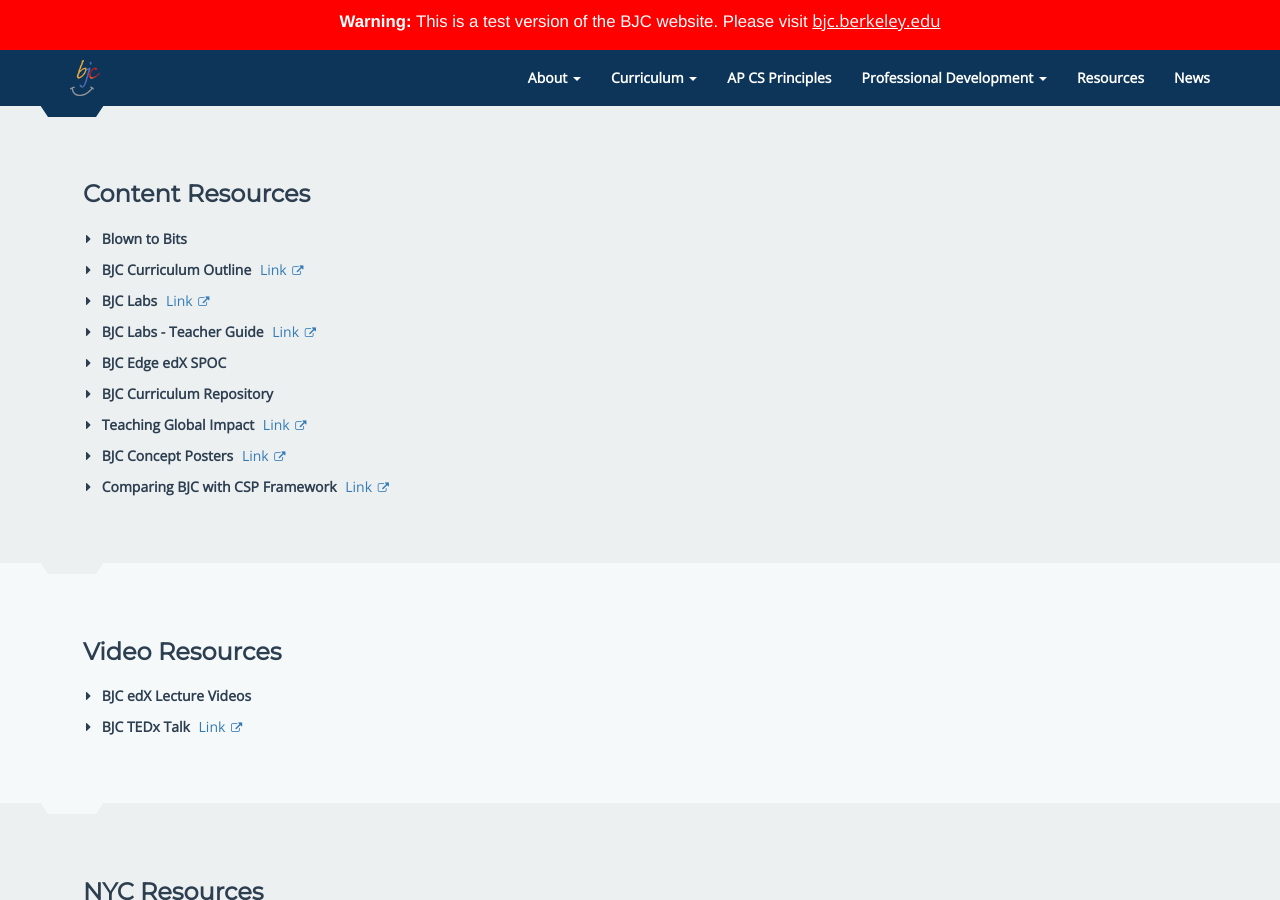
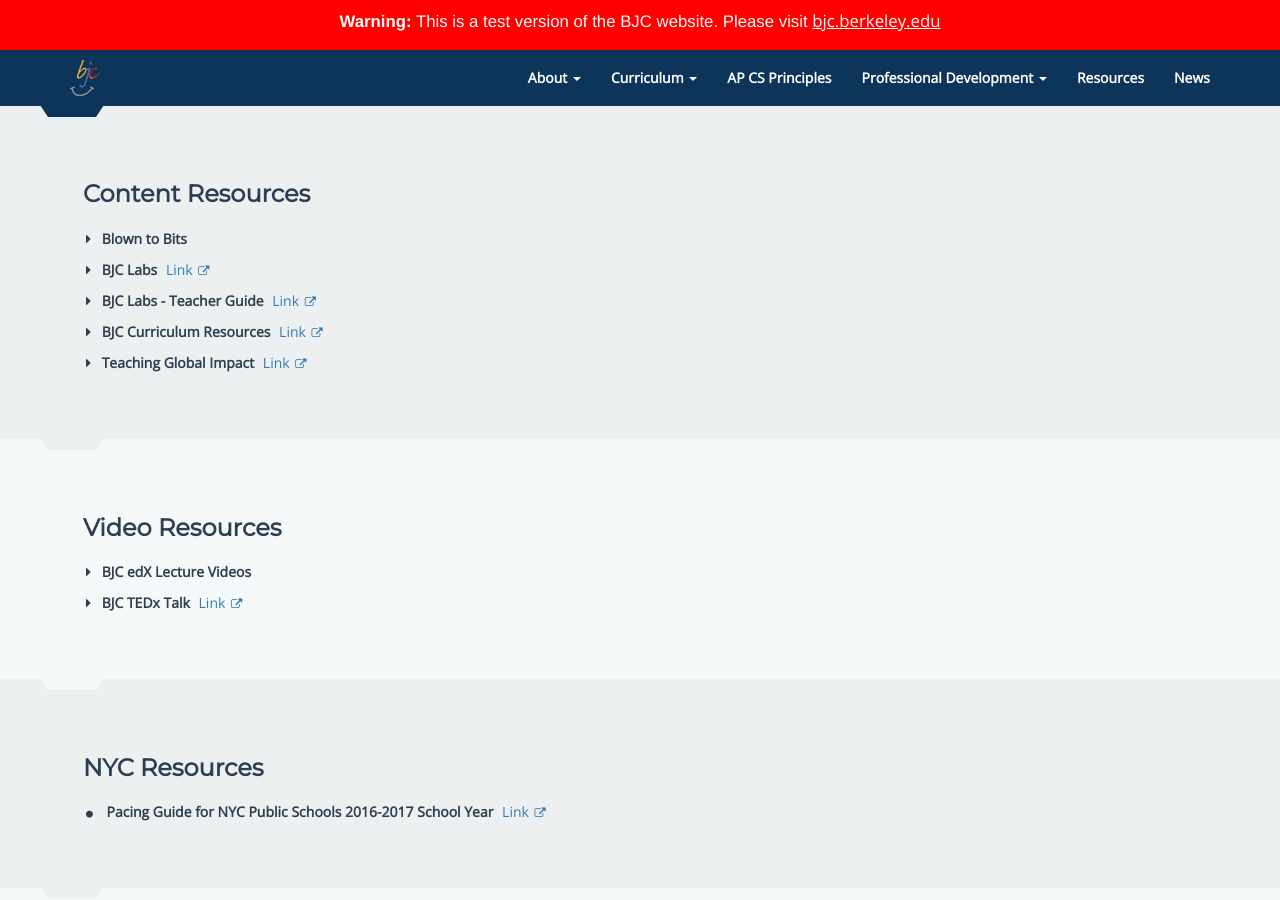
Before and after one commit to beautyjoy/beautyjoy.github.io, a Jekyll site: the page built from resources.html, in a window 1280 px wide and 900 px high, scrolled down 562 px. Built offline with Jekyll 4.4.1, drawn with Linux system fonts in a browser that asks for light colours; some of the changed lines change nothing that is shown.

Commit message:
updated resources

```diff
--- a/_data/resources/02-content.yml
+++ b/_data/resources/02-content.yml
@@ -8,43 +8,18 @@
 
       BJC uses Blown to Bits to teach the social implications of computing. This is a free book (downloadable PDF files) under the Creative Commons license.
 
-  - name: BJC Curriculum Outline
-    link: https://bjc.edc.org/bjc-r/cur/teaching-guide/resources/BJC-Curriculum-Outline.pdf
-    description: Descriptions of each lab and their activities and how they touch upon programming, big ideas of computing, social implications, computational thinking, enduring understandings, and learning objectives.
-
   - name: BJC Labs
-    link: https://bjc.edc.org/bjc-r/course/bjc4nyc.html
+    link: https://bjc.edc.org
     description: BJC's most recent labs can be found here. These labs are AP CS Principles compliant.
 
   - name: BJC Labs - Teacher Guide
     link: https://bjc.edc.org/bjc-r/teacher
-    description: This guide is designed to support high school CSP teachers with timing and activities for the BJC student materials to teach important ideas of programming and the social implications of computing and to prepare students for the AP CSP Exam that launches Spring 2017.
+    description: This guide is designed to support high school CSP teachers with timing and activities for the BJC student materials to teach important ideas of programming and the social implications of computing and to prepare students for the AP CSP Exam.
 
-  - name: BJC Edge edX SPOC
-    description: |
-      SPOC stands for small private online course. We currently offer BJC to the world on edX (edx.org), and this SPOC allows for customization of that version of BJC to fit specific classroom needs, primarily branding and content scheduling.
-
-      The SPOC has BJC's most recent lab content, readings, quizzes, discussions, lecture videos, autograded lab exercises, projects, AP Performance Tasks (Create and Explore), and capstone exams.
-
-      BJC.12x is ready August 2016 -- this contains content from Units 1, 2, 3 and 4. BJC.34x will be ready November 2016 and will contain content form Units 5, 6, and 7.
-
-      If you'd like access, please:
-
-      1. Create an account on edge.edx.org. Please note this is different from regular edx.org!
-      2. Email 3 pieces of info -- your username, email address associated with your account, and what school you're with -- to Lauren (lauren@bjc.berkeley.edu).
-
-  - name: BJC Curriculum Repository
-    link:
-    description: This is a repository of previous versions of BJC labs.
+  - name: BJC Curriculum Resources
+    link: https://bjc.edc.org/bjc-r/cur/teaching-guide/resources/tg-resources.html?course=bjc4nyc_teacher.html&novideo&noassignment
+    description: Compiled list of BJC resources to accompany lab material.
 
   - name: Teaching Global Impact
     link: https://teachglobalimpact.org/
     description: Creative teaching resources, lesson plans, and practical strategies. Helping CSP teachers plan lessons on the global impact of computing.
-
-  - name: BJC Concept Posters
-    link: https://csillustrated.berkeley.edu/posters.php
-    description: Classroom BJC posters that highlight Call By Value, Functions as Data and Lists.
-
-  - name: Comparing BJC with CSP Framework
-    link: https://bjc.edc.org/bjc-r/cur/teaching-guide/compare.html
-    description: This can be a useful piece of propaganda for principals, school boards, maybe even parents.
```
